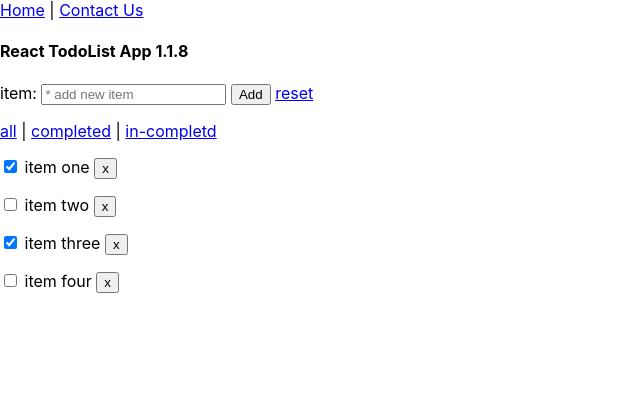
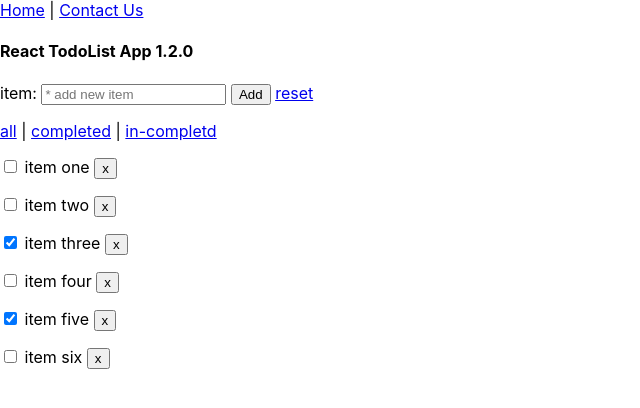
Before and after one commit to dgilbert-quickstart/react-todo-list-app-1, a React (Create React App) app in the folder react-todo-list-app-1/: page /#/ in a window 1280 px wide. Shown: the top 408 px of the page, without its empty margins (0-640 px from the left). Built offline with nearby package versions, Linux system fonts and the light colour scheme.

Commit message:
update react todolist app 1, todolist

```diff
--- a/react-todo-list-app-1/src/components/Home.js
+++ b/react-todo-list-app-1/src/components/Home.js
@@ -3,7 +3,7 @@ import TodoList from "./TodoList";
 function Home() {
     return (
       <>
-        <TodoList title="React TodoList App 1.1.8"/>
+        <TodoList title="React TodoList App 1.2.0"/>
       </>
     );
   }
--- a/react-todo-list-app-1/src/components/TodoList.js
+++ b/react-todo-list-app-1/src/components/TodoList.js
@@ -3,11 +3,11 @@ import { useEffect, useState } from "react";
 //page level context state/data - all functions can access state/data
 const todolist_array = [
   {id:1,name:"item one",completed:false},
-  {id:1,name:"item two",completed:false},
-  {id:1,name:"item three",completed:true},
-  {id:1,name:"item four",completed:false},
-  {id:1,name:"item five",completed:true},
-  {id:1,name:"item six",completed:false},
+  {id:2,name:"item two",completed:false},
+  {id:3,name:"item three",completed:true},
+  {id:4,name:"item four",completed:false},
+  {id:5,name:"item five",completed:true},
+  {id:6,name:"item six",completed:false},
 ]
 
 function TodoList(props) {
@@ -19,6 +19,8 @@ function TodoList(props) {
 
     useEffect((e)=>{
 
+      //onComponent/page load
+      //ie: get data from api and update state/todolist
 
     },[]) //1. onpage load [], 2. page unload, 3. on state update [msg], 4. un page /refresh
 
@@ -37,6 +39,8 @@ function TodoList(props) {
         _msg = "# new item added"
         setMsg(_msg)
 
+        setNewItem("")
+
         console.log(_msg)
         console.log(txtnewitem)
 
@@ -48,6 +52,14 @@ function TodoList(props) {
         console.log(_msg)
         console.log(error)
       }
+    }
+
+    const displayItems = ()=>
+    {
+      return (
+        <p>item</p>
+      )
+      //try/catch
     }
 
     return (
@@ -72,34 +84,15 @@ function TodoList(props) {
         </div>
         <p></p>
         <div>
-          <p>
-            <>
-              <input type="checkbox" checked={true}/>{" "}
-              <span>item one</span> {" "}
-              <button>x</button>
-            </>
-          </p>
-          <p>
-            <>
-              <input type="checkbox" checked={false}/>{" "}
-              <span>item two</span> {" "}
-              <button>x</button>
-            </>
-          </p>
-          <p>
-            <>
-              <input type="checkbox" checked={true}/>{" "}
-              <span>item three</span> {" "}
-              <button>x</button>
-            </>
-          </p>
-          <p>
-            <>
-              <input type="checkbox" checked={false}/>{" "}
-              <span>item four</span> {" "}
-              <button>x</button>
-            </>
-          </p>
+          {todolist.map((item)=>
+            <p key={item.id}>
+              <>
+                <input type="checkbox" checked={item.completed}/>{" "}
+                <span>{item.name}</span> {" "}
+                <button>x</button>
+              </>
+            </p>
+          )}
          </div>
        </div>
       </>
```
